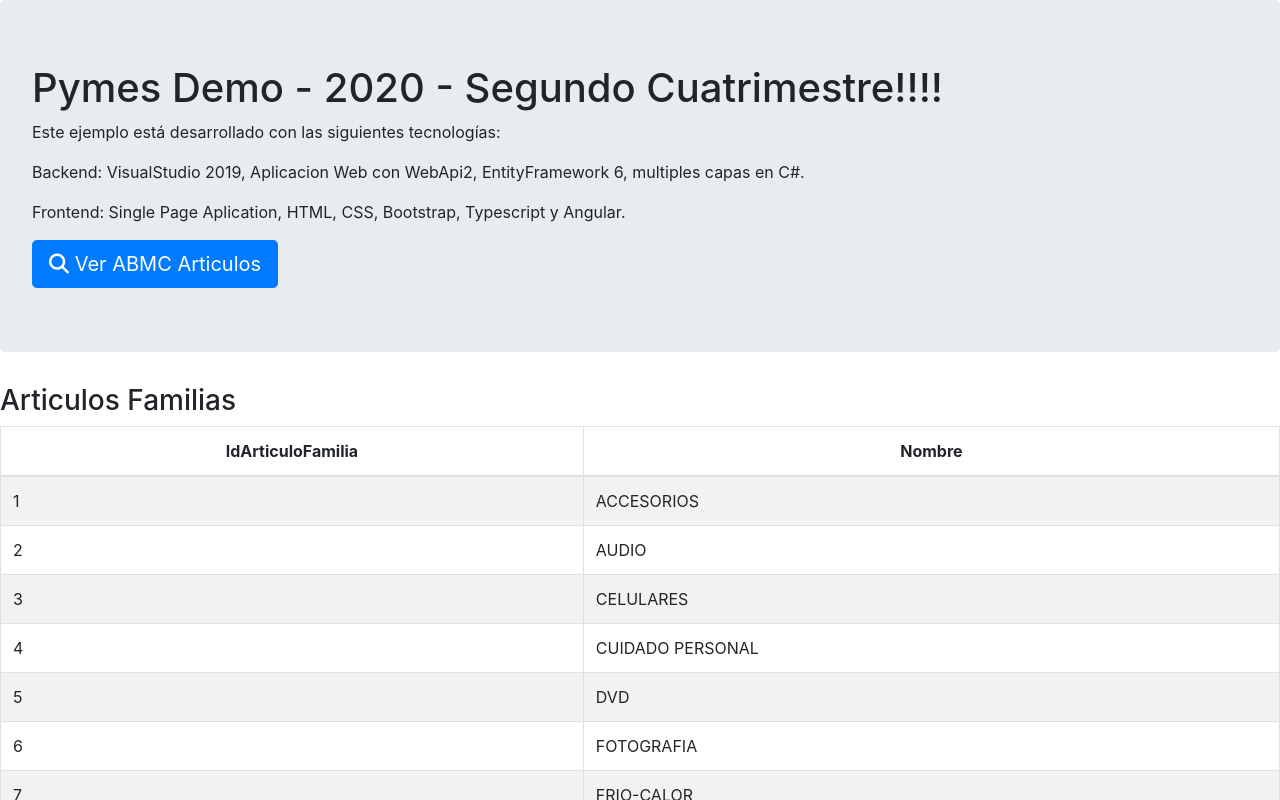
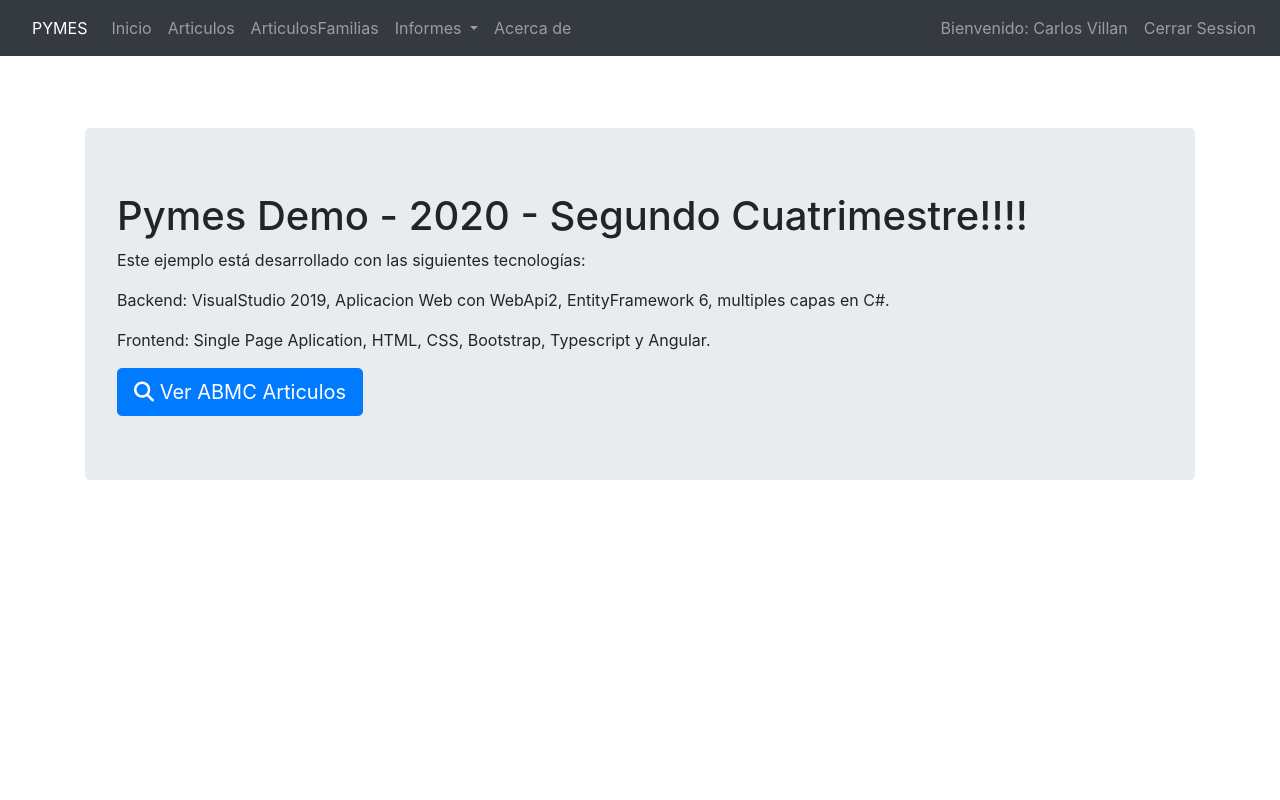
Before and after one commit to JoaquinBassano/Pymes2020-SegundoCuatri, an Angular app in the folder pymes/: page /inicio in a window 1280 px wide. Shown: the top 800 px of the page. Built offline with nearby package versions, Linux system fonts and the light colour scheme.

Commit message:
etapa 2 y 3 listas

```diff
--- a/pymes/package.json
+++ b/pymes/package.json
@@ -18,7 +18,7 @@
     "@angular/forms": "~10.0.14",
     "@angular/platform-browser": "~10.0.14",
     "@angular/platform-browser-dynamic": "~10.0.14",
-    "@angular/router": "~10.0.14",
+    "@angular/router": "^10.0.14",
     "bootstrap": "^4.5.2",
     "jquery": "^3.5.1",
     "popper.js": "^1.16.1",
--- a/pymes/src/app/app.component.css
+++ b/pymes/src/app/app.component.css
@@ -0,0 +1,5 @@
+/* Bajar el contenido del body porque la fixed navbar ocupa el top de la pantalla*/
+#divBody {
+    min-height: 75rem;
+    padding-top: 4.5rem;
+}
--- a/pymes/src/app/app.component.html
+++ b/pymes/src/app/app.component.html
@@ -1,3 +1,4 @@
-<app-inicio></app-inicio>
-
-<app-articulos-familias></app-articulos-familias>
+<app-menu></app-menu>
+<div class="container" id='divBody'>
+    <router-outlet></router-outlet>
+</div>
--- a/pymes/src/app/components/articulos-familias/articulos-familias.component.ts
+++ b/pymes/src/app/components/articulos-familias/articulos-familias.component.ts
@@ -1,20 +1,31 @@
-import { Component, OnInit } from '@angular/core';
-import { ArticuloFamilia, ArticulosFamilias } from 'src/app/models/articulo-familia';
+import { Component, OnInit } from "@angular/core";
+import { ArticuloFamilia } from "../../models/articulo-familia";
+import { MockArticulosFamiliasService } from "../../services/mock-articulos-familias.service";
+import { ArticulosFamiliasService } from "../../services/articulos-familias.service";
 
 @Component({
-  selector: 'app-articulos-familias',
-  templateUrl: './articulos-familias.component.html',
-  styleUrls: ['./articulos-familias.component.css']
+  selector: "app-articulos-familias",
+  templateUrl: "./articulos-familias.component.html",
+  styleUrls: ["./articulos-familias.component.css"]
 })
 export class ArticulosFamiliasComponent implements OnInit {
+  Titulo = "Articulos Familias";
+  Items: ArticuloFamilia[] = [];
 
-  Items = ArticulosFamilias;
-  Titulo = "Articulos Familias"
+  constructor(
+    private articulosFamiliasService:  MockArticulosFamiliasService
+    //no funciona la url del labsys
+    //private articulosFamiliasService:  ArticulosFamiliasService
+    ){}
 
-
-  constructor() { }
-
-  ngOnInit(): void {
+  ngOnInit() {
+    this.GetFamiliasArticulos();
   }
 
+  GetFamiliasArticulos() {
+    this.articulosFamiliasService.get()
+    .subscribe((res:ArticuloFamilia[]) => {
+      this.Items = res;
+    });
+  }
 }
--- /dev/null
+++ b/pymes/src/app/components/menu/menu.component.html
@@ -0,0 +1,41 @@
+<nav class="navbar navbar-dark bg-dark navbar-expand-lg">
+    <nav class="navbar navbar-light bg-ligth text-white">
+      PYMES
+    </nav>
+    <button class="navbar-toggler" type="button" data-toggle="collapse" data-target="#navbarSupportedContent" aria-controls="navbarSupportedContent" aria-expanded="false" aria-label="Toggle navigation">
+        <span class="navbar-toggler-icon"></span>
+    </button>
+    <div class="collapse navbar-collapse" id="navbarSupportedContent">
+        <ul class="navbar-nav mr-auto">
+            <li class="nav-item">
+                <a class="nav-link"  routerLink="/inicio">Inicio <span class="sr-only">(current)</span></a>
+            </li>
+            <li class="nav-item">
+                <a class="nav-link"  routerLink="/articulos" title="Gestionar Articulos">Articulos</a>
+            </li>
+            <li class="nav-item">
+                <a class="nav-link"  routerLink="/articulosfamilias" title="Listado Articulos Familia">ArticulosFamilias</a>
+            </li>
+            <li class="nav-item dropdown">
+                <a class="nav-link dropdown-toggle" href="" id="navbarDropdown" role="button" data-toggle="dropdown" aria-haspopup="true" aria-expanded="false">
+                    Informes
+                </a>
+                <div class="dropdown-menu" aria-labelledby="navbarDropdown">
+                    <a class="dropdown-item" href="#">Informe de Ventas</a>
+                    <a class="dropdown-item" href="#">Informe de Compras</a>
+                    <div class="dropdown-divider"></div>
+                    <a class="dropdown-item" href="#">Informe de Devoluciones de Clientes</a>
+                    <a class="dropdown-item" href="#">Informe de Devoluciones de Proveedores</a>
+                </div>
+            </li>
+            <li class="nav-item" routerLinkActive="active">
+                <a class="nav-link" href="#">Acerca de</a>
+            </li>
+        </ul>
+
+        <ul class="navbar-nav">
+            <li class="nav-item"><a class="nav-link" href="">Bienvenido: Carlos Villan</a></li>
+            <li class="nav-item"><a class="nav-link" href="">Cerrar Session</a></li>
+        </ul>
+    </div>
+</nav>
--- /dev/null
+++ b/pymes/src/app/components/menu/menu.component.ts
@@ -0,0 +1,15 @@
+import { Component, OnInit } from '@angular/core';
+
+@Component({
+  selector: 'app-menu',
+  templateUrl: './menu.component.html',
+  styleUrls: ['./menu.component.css']
+})
+export class MenuComponent implements OnInit {
+
+  constructor() { }
+
+  ngOnInit(): void {
+  }
+
+}
--- a/pymes/src/app/models/articulo-familia.ts
+++ b/pymes/src/app/models/articulo-familia.ts
@@ -12,5 +12,6 @@
     { IdArticuloFamilia: 7, Nombre: "Frio-Calor" },
     { IdArticuloFamilia: 8, Nombre: "Gps" },
     { IdArticuloFamilia: 9, Nombre: "Informatica" },
-    { IdArticuloFamilia: 10, Nombre: "Led - Lcd" }
+    { IdArticuloFamilia: 10, Nombre: "Led - Lcd" },
+    { IdArticuloFamilia: 11, Nombre: "Jardineria" }
   ];
--- a/pymes/src/app/services/mock-articulos-familias.service.ts
+++ b/pymes/src/app/services/mock-articulos-familias.service.ts
@@ -1,9 +1,15 @@
 import { Injectable } from '@angular/core';
+import { of } from "rxjs";
+import { ArticulosFamilias } from "../models/articulo-familia";
 
 @Injectable({
   providedIn: 'root'
 })
 export class MockArticulosFamiliasService {
 
-  constructor() { }
+  constructor() {}
+
+  get() {
+    return of(ArticulosFamilias);
+  }
 }
```
Also changed, not shown: pymes/src/app/app.module.ts (+14 -3 lines), pymes/src/app/services/articulos-familias.service.ts (added, +22 -0 lines), pymes/src/app/components/menu/menu.component.css (added).
